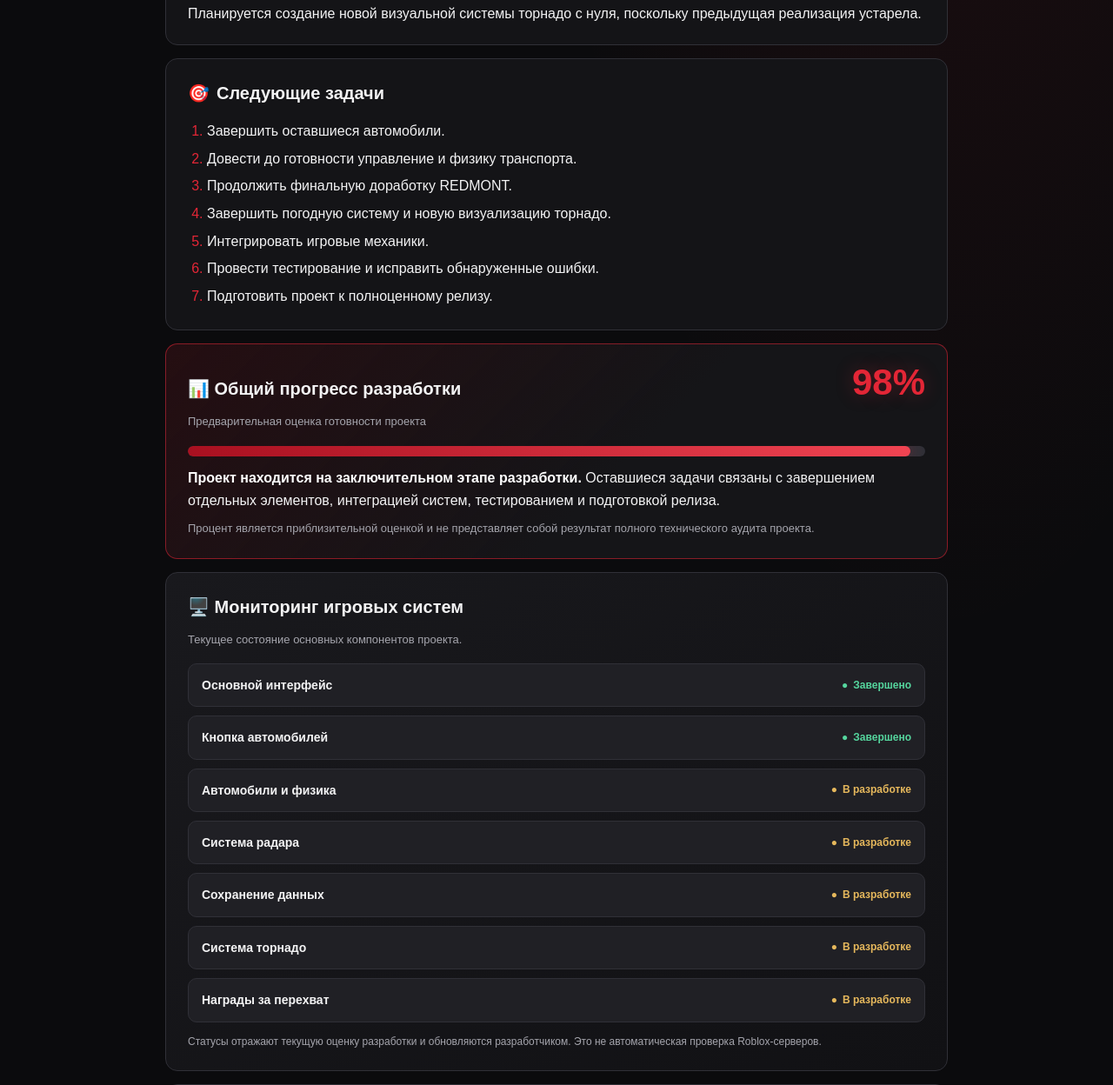
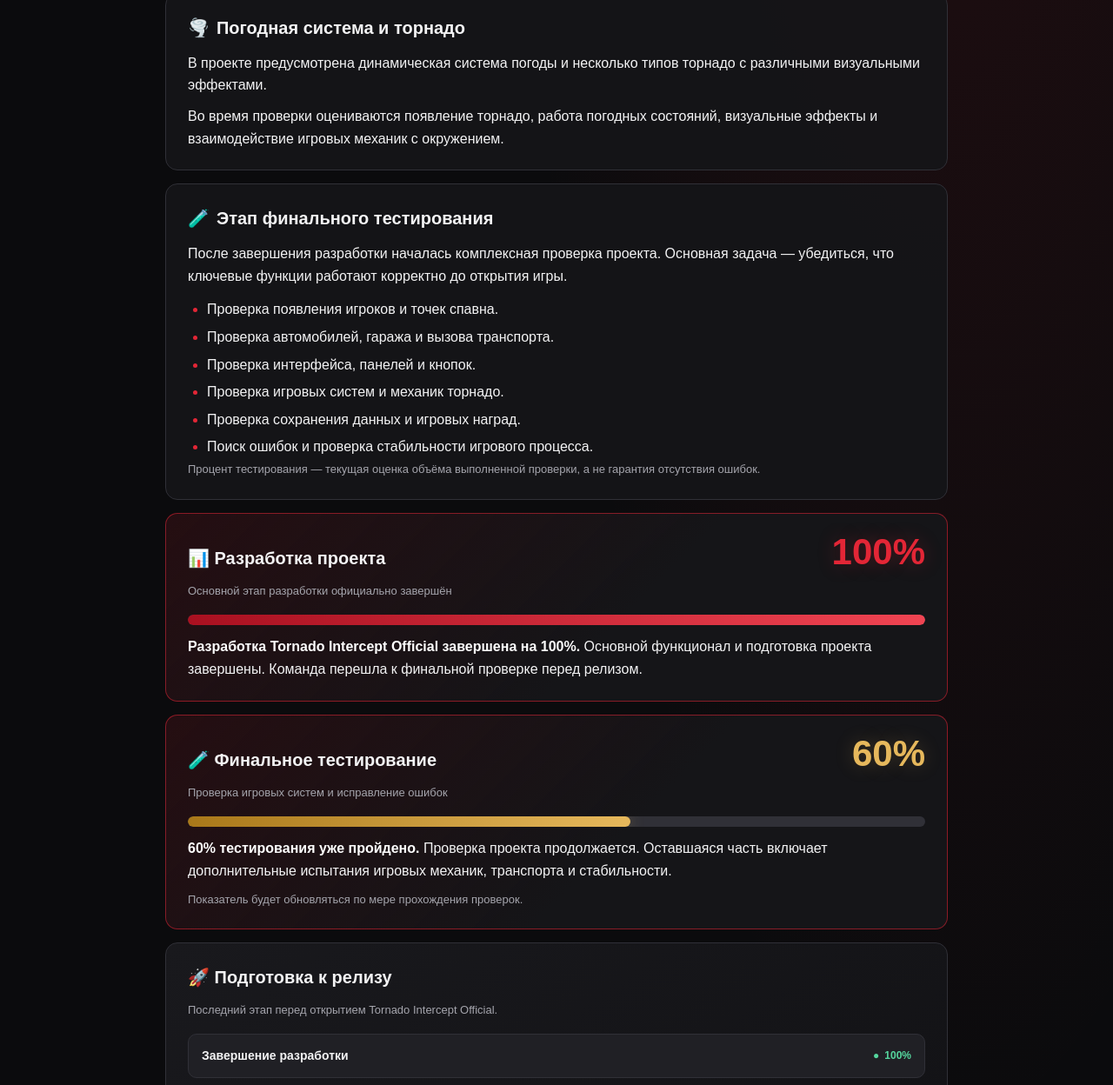
Before and after one commit to Various-web/Tornado-Intercept-, a plain HTML site: page index.html in a window 1280 px wide. Shown: the part 1552-2800 px from the top of the page at 87% size. Drawn offline with Linux system fonts and the light colour scheme.

Commit message:
Update index.html

```diff
--- a/index.html
+++ b/index.html
@@ -4,6 +4,7 @@
 <meta charset="UTF-8">
 <meta name="viewport" content="width=device-width, initial-scale=1.0">
 <meta name="theme-color" content="#111111">
+<meta name="description" content="Официальный портал разработки Tornado Intercept Official — REDMONT. Разработка завершена, идёт финальное тестирование.">
 <title>TORNADO INTERCEPT OFFICIAL — Development Portal</title>
 <style>
 :root{--bg:#0b0b0d;--panel:#151518;--panel2:#202025;--text:#f3f3f4;--muted:#a5a5ad;--red:#e32636;--line:#303037}
@@ -27,9 +28,13 @@ ul,ol{margin:8px 0 0;padding-left:22px}li{padding:3px 0}li::marker{color:var(--r
 .progress-card{border-color:rgba(227,38,54,.55);background:linear-gradient(135deg,rgba(227,38,54,.12),#151518 58%)}
 .progress-top{display:flex;align-items:baseline;justify-content:space-between;gap:12px;flex-wrap:wrap}
 .percent{color:var(--red);font-size:42px;font-weight:900;line-height:1;text-shadow:0 0 22px rgba(227,38,54,.28)}
+.percent.test-percent{color:#e6b85c;text-shadow:0 0 22px rgba(230,184,92,.22)}
 .track{height:12px;margin:17px 0 12px;overflow:hidden;border-radius:99px;background:#303037}
-.fill{width:98%;height:100%;border-radius:inherit;background:linear-gradient(90deg,#a91020,#f04452);box-shadow:0 0 18px rgba(227,38,54,.35);transform-origin:left;animation:progress-fill 1.8s cubic-bezier(.2,.8,.2,1) .45s both}
-@keyframes progress-fill{from{width:0}to{width:98%}}
+.fill,.test-fill{height:100%;border-radius:inherit;transform-origin:left}
+.fill{width:100%;background:linear-gradient(90deg,#a91020,#f04452);box-shadow:0 0 18px rgba(227,38,54,.35);animation:progress-fill 1.8s cubic-bezier(.2,.8,.2,1) .45s both}
+.test-fill{width:60%;background:linear-gradient(90deg,#a97819,#e6b85c);box-shadow:0 0 18px rgba(230,184,92,.3);animation:test-progress-fill 1.8s cubic-bezier(.2,.8,.2,1) .45s both}
+@keyframes progress-fill{from{width:0}to{width:100%}}
+@keyframes test-progress-fill{from{width:0}to{width:60%}}
 .note{color:var(--muted);font-size:13px}
 .community-card,.feedback-card,.update-card,.systems-card{position:relative;overflow:hidden;background:linear-gradient(145deg,#19191d,#111114)}
 .community-card:before{content:"";position:absolute;width:220px;height:220px;right:-90px;top:-110px;border-radius:50%;background:rgba(227,38,54,.12);filter:blur(28px);pointer-events:none}
@@ -44,8 +49,6 @@ ul,ol{margin:8px 0 0;padding-left:22px}li{padding:3px 0}li::marker{color:var(--r
 .status:before{content:"";width:6px;height:6px;border-radius:50%;background:var(--red);box-shadow:0 0 8px rgba(227,38,54,.65)}
 .community-foot{margin-top:16px;padding-top:13px;border-top:1px solid var(--line);color:#85858e;font-size:12px}
 footer{padding:20px 8px 0;color:#777780;text-align:center;font-size:12px}
-
-/* Журнал обновлений и мониторинг */
 .update-list,.system-list{display:grid;gap:10px;margin-top:16px}
 .update-item{padding:15px;border:1px solid var(--line);border-left:3px solid var(--red);border-radius:10px;background:#202025}
 .update-date{color:var(--red);font-size:12px;font-weight:800;letter-spacing:1px}
@@ -54,8 +57,6 @@ footer{padding:20px 8px 0;color:#777780;text-align:center;font-size:12px}
 .system-name{font-weight:700;font-size:14px}.system-status{font-size:12px;font-weight:800;white-space:nowrap}
 .system-status.done{color:#55d69e}.system-status.progress{color:#e6b85c}.system-status.pending{color:#a5a5ad}
 .system-status:before{content:"●";margin-right:6px}.system-note{margin-top:13px;color:var(--muted);font-size:12px}
-
-/* Комментарии и отзывы */
 .feedback-tabs{display:flex;gap:8px;margin:14px 0 18px}
 .feedback-tab{border:1px solid var(--line);border-radius:9px;padding:9px 14px;color:var(--muted);background:#202025;font:inherit;cursor:pointer;transition:.2s ease}
 .feedback-tab.active{color:#fff;border-color:var(--red);background:rgba(227,38,54,.16)}
@@ -83,30 +84,32 @@ footer{padding:20px 8px 0;color:#777780;text-align:center;font-size:12px}
 <header>
   <div class="eyebrow">Official development status report</div>
   <h1>🌪️ TORNADO INTERCEPT OFFICIAL</h1>
-  <p class="subtitle">Текущий этап разработки проекта</p>
+  <p class="subtitle">Текущий статус проекта — финальное тестирование</p>
   <div class="meta">
     <span class="chip" id="currentDate">📅 Загрузка даты...</span>
     <span class="chip">Платформа: Roblox</span>
     <span class="chip">Карта: REDMONT</span>
     <span class="chip">Стиль: чёрно-красный</span>
+    <span class="chip">Этап: тестирование</span>
   </div>
 </header>
 
 <main>
 <section>
   <h2>Общая информация</h2>
-  <p>Разработка <strong>Tornado Intercept Official</strong> продолжается. Проект находится на заключительном этапе подготовки: основное внимание уделяется завершению автомобилей, настройке игровых механик, интеграции систем и финальной проверке игрового процесса.</p>
-  <p>Основной визуальный стиль проекта — <strong>чёрно-красный</strong>.</p>
+  <p>Разработка <strong>Tornado Intercept Official</strong> официально завершена. Проект перешёл на заключительный этап подготовки — масштабное тестирование игровых систем и проверку игрового процесса.</p>
+  <p>Сейчас основное внимание уделяется поиску ошибок, проверке транспорта, интерфейса, игровых механик, сохранения данных и стабильности проекта.</p>
+  <p><strong>Следующий этап — завершение тестирования и подготовка к открытию игры.</strong></p>
 </section>
 
 <section>
   <h2><span class="emoji">🚗</span>Автомобили</h2>
   <ul>
     <li><strong>VORTEX-7 BASTION</strong> — завершён.</li>
-    <li>Остальные автомобили находятся на разных этапах разработки.</li>
-    <li>Остаётся примерно 3–4 автомобиля.</li>
-    <li>Продолжается настройка подвески, колёс, кузова и управляемости.</li>
-    <li>При доработке важно сохранить существующие конструкции и системы автомобилей.</li>
+    <li>Основной автопарк подготовлен к финальной проверке.</li>
+    <li>Проверяются управление, физика, подвеска и поведение автомобилей.</li>
+    <li>Во время тестирования проверяется корректность появления и вызова транспорта.</li>
+    <li>При исправлении ошибок важно сохранить существующие конструкции и системы автомобилей.</li>
   </ul>
 </section>
 
@@ -117,6 +120,7 @@ footer{padding:20px 8px 0;color:#777780;text-align:center;font-size:12px}
     <li>Городская инфраструктура.</li><li>Дороги и дорожные объекты.</li><li>Заправочные станции.</li>
     <li>Автомобильный магазин.</li><li>Магазин оборудования.</li><li>База перехватчиков.</li><li>Пригородные территории.</li>
   </ul>
+  <p>В рамках финального тестирования проверяются доступность локаций, перемещение по карте и корректная работа игровых объектов.</p>
 </section>
 
 <section>
@@ -125,30 +129,54 @@ footer{padding:20px 8px 0;color:#777780;text-align:center;font-size:12px}
   <ul>
     <li><strong>INTERCEPTOR</strong> — режим перехватчика.</li><li><strong>SURVIVAL</strong> — режим выживания.</li>
     <li>Настройки и информационное окно.</li><li>Отдельные игровые элементы HUD.</li>
+    <li>Проверка кнопок, панелей и отображения информации.</li>
   </ul>
 </section>
 
 <section>
   <h2><span class="emoji">🌪️</span>Погодная система и торнадо</h2>
   <p>В проекте предусмотрена динамическая система погоды и несколько типов торнадо с различными визуальными эффектами.</p>
-  <p>Планируется создание новой визуальной системы торнадо с нуля, поскольку предыдущая реализация устарела.</p>
+  <p>Во время проверки оцениваются появление торнадо, работа погодных состояний, визуальные эффекты и взаимодействие игровых механик с окружением.</p>
 </section>
 
 <section>
-  <h2><span class="emoji">🎯</span>Следующие задачи</h2>
-  <ol>
-    <li>Завершить оставшиеся автомобили.</li><li>Довести до готовности управление и физику транспорта.</li>
-    <li>Продолжить финальную доработку REDMONT.</li><li>Завершить погодную систему и новую визуализацию торнадо.</li>
-    <li>Интегрировать игровые механики.</li><li>Провести тестирование и исправить обнаруженные ошибки.</li>
-    <li>Подготовить проект к полноценному релизу.</li>
-  </ol>
+  <h2><span class="emoji">🧪</span>Этап финального тестирования</h2>
+  <p>После завершения разработки началась комплексная проверка проекта. Основная задача — убедиться, что ключевые функции работают корректно до открытия игры.</p>
+  <ul>
+    <li>Проверка появления игроков и точек спавна.</li>
+    <li>Проверка автомобилей, гаража и вызова транспорта.</li>
+    <li>Проверка интерфейса, панелей и кнопок.</li>
+    <li>Проверка игровых систем и механик торнадо.</li>
+    <li>Проверка сохранения данных и игровых наград.</li>
+    <li>Поиск ошибок и проверка стабильности игрового процесса.</li>
+  </ul>
+  <p class="note">Процент тестирования — текущая оценка объёма выполненной проверки, а не гарантия отсутствия ошибок.</p>
 </section>
 
 <section class="progress-card">
-  <div class="progress-top"><div><h2>📊 Общий прогресс разработки</h2><p class="note">Предварительная оценка готовности проекта</p></div><div class="percent">98%</div></div>
-  <div class="track" aria-label="Прогресс разработки: 98%"><div class="fill"></div></div>
-  <p><strong>Проект находится на заключительном этапе разработки.</strong> Оставшиеся задачи связаны с завершением отдельных элементов, интеграцией систем, тестированием и подготовкой релиза.</p>
-  <p class="note">Процент является приблизительной оценкой и не представляет собой результат полного технического аудита проекта.</p>
+  <div class="progress-top"><div><h2>📊 Разработка проекта</h2><p class="note">Основной этап разработки официально завершён</p></div><div class="percent">100%</div></div>
+  <div class="track" aria-label="Разработка завершена на 100%"><div class="fill"></div></div>
+  <p><strong>Разработка Tornado Intercept Official завершена на 100%.</strong> Основной функционал и подготовка проекта завершены. Команда перешла к финальной проверке перед релизом.</p>
+</section>
+
+<section class="progress-card">
+  <div class="progress-top"><div><h2>🧪 Финальное тестирование</h2><p class="note">Проверка игровых систем и исправление ошибок</p></div><div class="percent test-percent">60%</div></div>
+  <div class="track" aria-label="Тестирование пройдено на 60%"><div class="test-fill"></div></div>
+  <p><strong>60% тестирования уже пройдено.</strong> Проверка проекта продолжается. Оставшаяся часть включает дополнительные испытания игровых механик, транспорта и стабильности.</p>
+  <p class="note">Показатель будет обновляться по мере прохождения проверок.</p>
+</section>
+
+<section class="systems-card">
+  <h2>🚀 Подготовка к релизу</h2>
+  <p class="note">Последний этап перед открытием Tornado Intercept Official.</p>
+  <div class="system-list">
+    <div class="system-item"><span class="system-name">Завершение разработки</span><span class="system-status done">100%</span></div>
+    <div class="system-item"><span class="system-name">Проверка игровых систем</span><span class="system-status progress">60%</span></div>
+    <div class="system-item"><span class="system-name">Поиск и исправление ошибок</span><span class="system-status progress">В процессе</span></div>
+    <div class="system-item"><span class="system-name">Финальная подготовка</span><span class="system-status pending">Ожидается</span></div>
+    <div class="system-item"><span class="system-name">Открытие проекта</span><span class="system-status pending">Ожидается</span></div>
+  </div>
+  <p class="system-note">Дата открытия будет объявлена после завершения тестирования.</p>
 </section>
 
 <section class="systems-card">
@@ -162,9 +190,10 @@ footer{padding:20px 8px 0;color:#777780;text-align:center;font-size:12px}
   <h2>📋 Журнал обновлений</h2>
   <p class="note">Последние события и изменения в разработке проекта.</p>
   <div class="update-list">
+    <article class="update-item"><div class="update-date">27 НОЯБРЯ 2026</div><h3>Разработка официально завершена!</h3><p>Основной этап разработки Tornado Intercept Official достиг 100%. Проект перешёл к финальному тестированию. На данный момент проверено уже 60% игрового процесса. Продолжается поиск ошибок и подготовка к предстоящему релизу.</p></article>
     <article class="update-item"><div class="update-date">22 НОЯБРЯ 2026</div><h3>Официальное название проекта</h3><p>Начат переход к названию Tornado Intercept Official, чтобы отличать оригинальный проект от копий.</p></article>
     <article class="update-item"><div class="update-date">22 НОЯБРЯ 2026</div><h3>Обновление официального сайта</h3><p>Добавлены мониторинг игровых систем и журнал обновлений проекта.</p></article>
-    <article class="update-item"><div class="update-date">21 НОЯБРЯ 2026</div><h3>Продолжение разработки</h3><p>Продолжается работа над игровыми механиками, транспортом и системами перехвата.</p></article>
+    <article class="update-item"><div class="update-date">21 НОЯБРЯ 2026</div><h3>Продолжение разработки</h3><p>Продолжалась работа над игровыми механиками, транспортом и системами перехвата.</p></article>
   </div>
 </section>
 
@@ -182,7 +211,7 @@ footer{padding:20px 8px 0;color:#777780;text-align:center;font-size:12px}
 
 <section class="feedback-card" id="feedback">
   <h2><span class="emoji">💬</span>Комментарии и отзывы</h2>
-  <p class="community-intro">Оставьте мнение о проекте Tornado Interceptor. Важно: эта версия хранит записи только локально в браузере текущего устройства. Другие посетители сайта их не увидят.</p>
+  <p class="community-intro">Оставьте мнение о проекте Tornado Intercept. Важно: эта версия хранит записи только локально в браузере текущего устройства. Другие посетители сайта их не увидят.</p>
   <div class="feedback-tabs" role="tablist" aria-label="Раздел обратной связи">
     <button class="feedback-tab active" id="commentsTab" type="button" role="tab" aria-selected="true">Комментарии</button>
     <button class="feedback-tab" id="reviewsTab" type="button" role="tab" aria-selected="false">Отзывы и оценки</button>
@@ -226,11 +255,12 @@ if(dateElement){dateElement.textContent="📅 "+new Date().toLocaleDateString("r
 const projectSystems=[
   {name:"Основной интерфейс",status:"done",label:"Завершено"},
   {name:"Кнопка автомобилей",status:"done",label:"Завершено"},
-  {name:"Автомобили и физика",status:"progress",label:"В разработке"},
-  {name:"Система радара",status:"progress",label:"В разработке"},
-  {name:"Сохранение данных",status:"progress",label:"В разработке"},
-  {name:"Система торнадо",status:"progress",label:"В разработке"},
-  {name:"Награды за перехват",status:"progress",label:"В разработке"}
+  {name:"Автомобили и физика",status:"progress",label:"Проверка"},
+  {name:"Система радара",status:"progress",label:"Проверка"},
+  {name:"Сохранение данных",status:"progress",label:"Проверка"},
+  {name:"Система торнадо",status:"progress",label:"Проверка"},
+  {name:"Награды за перехват",status:"progress",label:"Проверка"},
+  {name:"Спавн и игровые точки",status:"progress",label:"Проверка"}
 ];
 const systemList=document.getElementById("systemList");
 if(systemList){projectSystems.forEach(system=>{const item=document.createElement("div");item.className="system-item";const name=document.createElement("span");name.className="system-name";name.textContent=system.name;const status=document.createElement("span");status.className="system-status "+system.status;status.textContent=system.label;item.append(name,status);systemList.appendChild(item);});}
```
